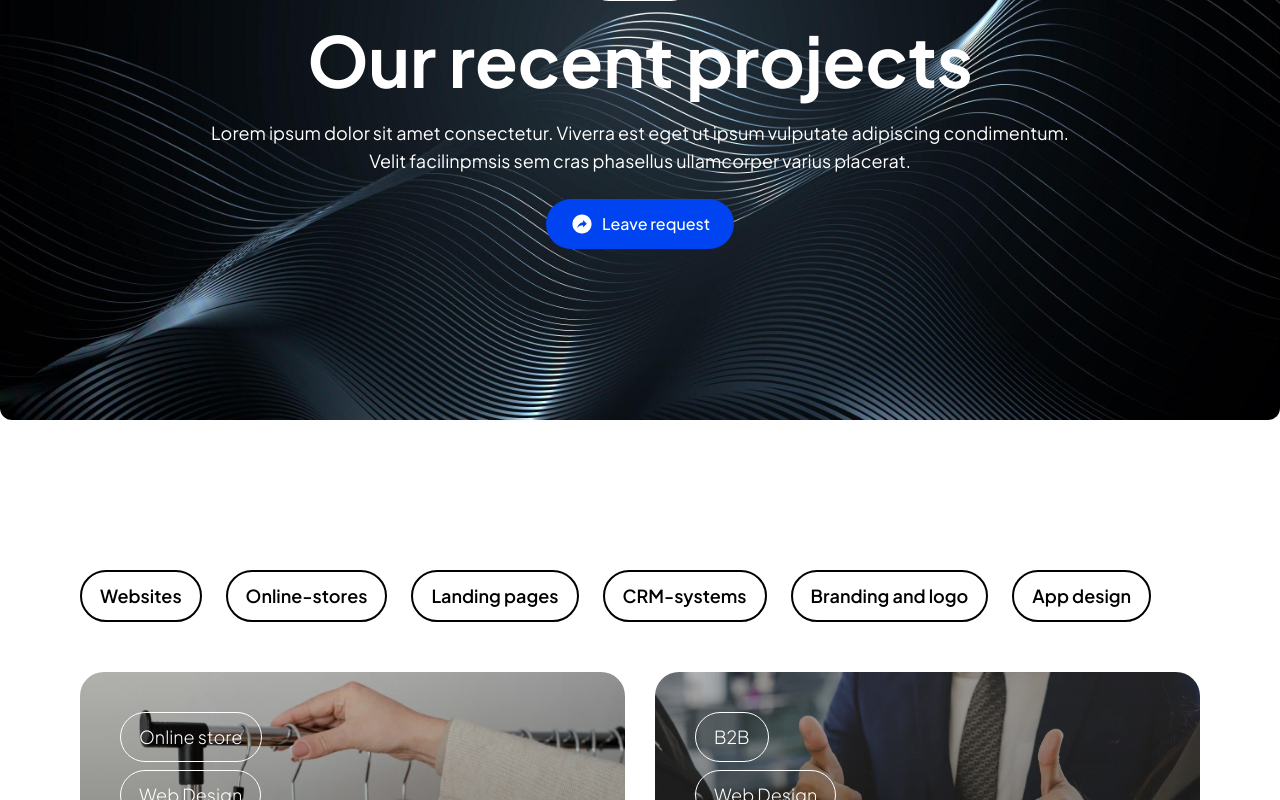
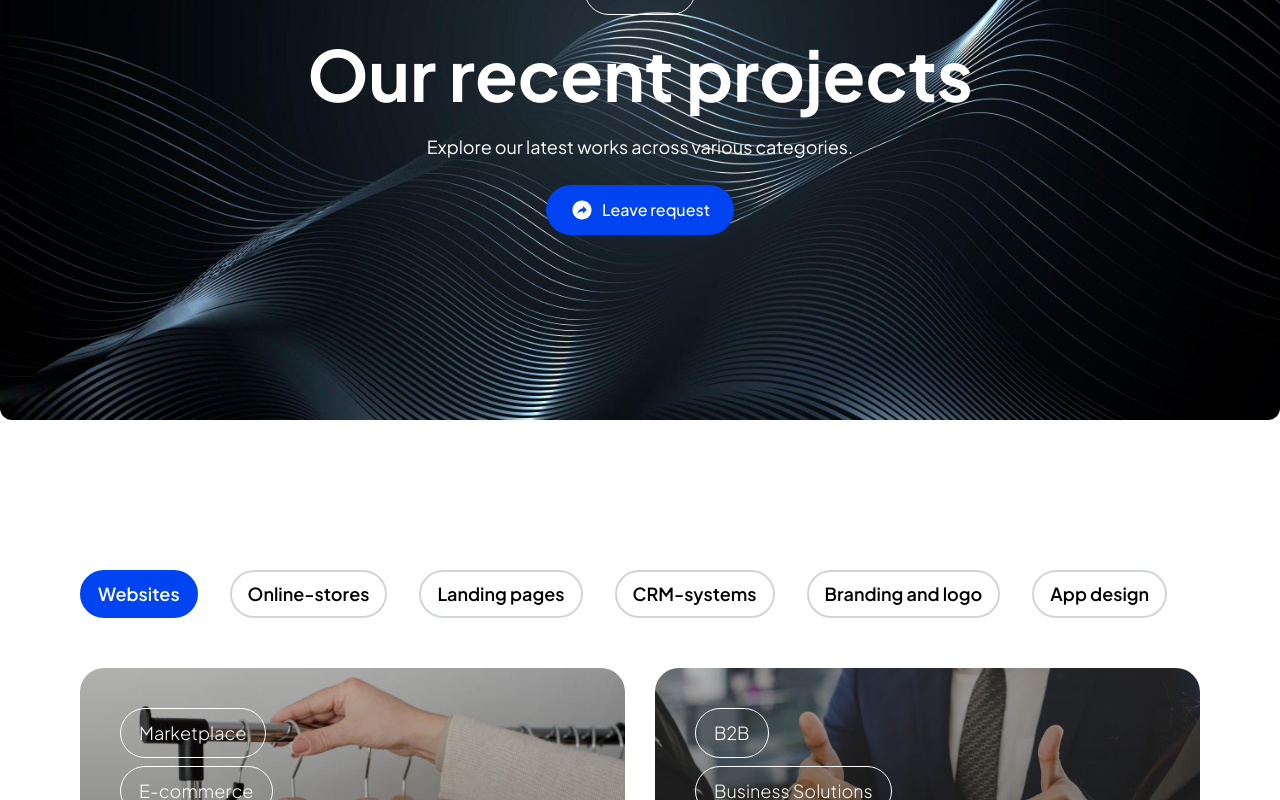
Before and after one commit to OlaSot/ocean_script, a Next.js app: page /portfolio in a window 1280 px wide. Shown: the part 220-1020 px from the top of the page. Built offline with nearby package versions, Linux system fonts and the light colour scheme.

Commit message:
projectsBlock

```diff
--- a/app/portfolio/page.tsx
+++ b/app/portfolio/page.tsx
@@ -6,28 +6,22 @@ import { Contact } from "@/components/sections/Contact";
 import ArrowLeftButton from "@/components/ui/arrowLeftBtn";
 import { PageHero } from "@/components/ui/PageHero";
 import ProjectsGrid from "@/components/ui/ProjectsGrid";
+import projectsData from "@/data/projects.json";
 
 export default function PortfolioPage() {
-  const data = [
-    "Websites",
-    "Online-stores",
-    "Landing pages",
-    "CRM-systems",
-    "Branding and logo",
-    "App design",
-  ];
-
-  const [hoveredTag, setHoveredTag] = useState<string | null>(null);
+  const [selectedCategory, setSelectedCategory] = useState("Websites");
+  const categories = projectsData.categories;
 
   return (
     <div>
       <PageHero
         title="Our recent projects"
-        description="Lorem ipsum dolor sit amet consectetur. Viverra est eget ut ipsum vulputate adipiscing condimentum. Velit facilinpmsis sem cras phasellus ullamcorper varius placerat."
+        description="Explore our latest works across various categories."
         bg="/ourprojects.jpg"
         tagText="Portfolio"
       />
       <Container>
+
         <div className="overflow-x-auto whitespace-nowrap scrollbar-hidden">
           <style>
             {`
@@ -39,24 +33,28 @@ export default function PortfolioPage() {
               }
             `}
           </style>
-          <div className="flex space-x-2 sm:space-x-3 md:space-x-6 lg:space-x-6">
-            {data.map((tag, index) => (
-              <div
-                key={tag}
-                onMouseEnter={() => setHoveredTag(tag)}
-                onMouseLeave={() => setHoveredTag(null)}
-                className={`mb-[50px] cursor-pointer font-semibold text-xs sm:text-sm md:text-[14px] lg:text-lg rounded-full
-                  px-2 sm:px-3 md:px-4 lg:px-[18px] py-1.5 sm:py-2 lg:py-[10px] border-2 sm:border-[2.5px] border-black
-                  transition-all duration-300 hover:bg-btn_color hover:text-white
-                 `}
+          <div className=" flex space-x-3 md:space-x-6 lg:space-x-8">
+            {categories.map((category) => (
+              <button
+                key={category}
+                onClick={() => setSelectedCategory(category)}
+                className={`cursor-pointer font-semibold text-xs sm:text-sm md:text-[14px] lg:text-lg
+                           rounded-full px-4 py-2 border-2 transition-all
+                           ${
+                             selectedCategory === category
+                               ? "bg-btn_color text-white border-btn_color"
+                               : "border-gray-300 hover:bg-btn_color hover:text-white"
+                           }`}
               >
-                {tag}
-              </div>
+                {category}
+              </button>
             ))}
           </div>
         </div>
-        <div>
-          <ProjectsGrid hoveredTag={hoveredTag} />
+
+
+        <div className="mt-[50px]">
+          <ProjectsGrid selectedCategory={selectedCategory} />
           <div className="mt-[50px] mb-[150px]">
             <ArrowLeftButton text="Learn more" />
           </div>
--- a/components/ui/ProjectsGrid.tsx
+++ b/components/ui/ProjectsGrid.tsx
@@ -1,73 +1,42 @@
 "use client";
 
 import Image from "next/image";
-import React from "react";
+import React, { useEffect, useState } from "react";
 import { motion } from "framer-motion";
 import { Tag } from "../ui/tag";
+import projectsRaw from "@/data/projects.json";
+import { ProjectsData, Project } from "@/types/types"
+
+
+const projectsData: ProjectsData = projectsRaw as ProjectsData;
 
 interface ProjectsGridProps {
-  hoveredTag?: string | null;
+  selectedCategory: string;
 }
 
+export default function ProjectsGrid({ selectedCategory }: ProjectsGridProps) {
+  const [currentProjects, setCurrentProjects] = useState<Project[]>([]);
 
-const tagImages: Record<string, string[]> = {
-  "Websites": ["/projects/websites1.jpg", "/projects/websites2.jpg"],
-  "Online-stores": ["/projects/online-store1.jpg", "/projects/online-store2.jpg"],
-  "Landing pages": ["/projects/landing1.jpg", "/projects/landing2.jpg"],
-  "CRM-systems": ["/projects/crm1.jpg", "/projects/crm2.jpg"],
-  "Branding and logo": ["/projects/branding1.jpg", "/projects/branding2.jpg"],
-  "App design": ["/projects/app1.jpg", "/projects/app2.jpg"],
-};
+  useEffect(() => {
+    const projects = projectsData.projects[selectedCategory] || [];
+    setCurrentProjects(projects);
+  }, [selectedCategory]);
 
-
-const defaultProjects = [
-  {
-    title: "Clothes Marketplace",
-    description: "E-commerce web store",
-    image: "/Project card.webp",
-    tags: ["Online store", "Web Design", "Web-development"],
-  },
-  {
-    title: "Ukrainemart",
-    description: "The first Ukrainian B2B platform for export",
-    image: "/Project card (1).webp",
-    tags: ["B2B", "Web Design", "Web-development"],
-  },
-  {
-    title: "Size CRM",
-    description: "CRM system for businesses",
-    image: "/Project card (2).webp",
-    tags: ["CRM-System", "Web Design", "Web-development"],
-  },
-  {
-    title: "Clickwerk",
-    description: "Mounting systems with pixel strength",
-    image: "/Project card (3).webp",
-    tags: ["Web Design", "Web-development"],
-  },
-];
-
-export default function ProjectsGrid({ hoveredTag }: ProjectsGridProps) {
   return (
     <div>
       <div className="grid grid-cols-1 md:grid-cols-2 gap-[30px]">
-        {defaultProjects.map((project, index) => {
-
-          const imageToShow =
-            hoveredTag && tagImages[hoveredTag] ? tagImages[hoveredTag][index % tagImages[hoveredTag].length] : project.image;
-
-          return (
+        {currentProjects.slice(0, 4).map((project, index) => (
           <motion.div
-              key={project.title}
+            key={`${project.title}-${index}`}
             className="group relative overflow-hidden rounded-3xl text-white"
             initial={{ opacity: 0, y: 20 }}
-              whileInView={{ opacity: 1, y: 0 }}
-              viewport={{ once: true }}
+            animate={{ opacity: 1, y: 0 }}
+            exit={{ opacity: 0, y: -20 }}
             transition={{ delay: index * 0.1 }}
           >
             <div className="relative w-full aspect-square max-w-[750px] mx-auto">
               <Image
-                  src={imageToShow}
+                src={project.image}
                 alt={project.title}
                 fill
                 className="object-cover transition-transform duration-300 group-hover:scale-105"
@@ -76,8 +45,8 @@ export default function ProjectsGrid({ hoveredTag }: ProjectsGridProps) {
             </div>
 
             <div className="absolute top-0 left-0 flex flex-col items-start gap-2 py-[30px] px-[18px] sm:p-[40px]">
-                {project.tags.map((tag, index) => (
-                  <Tag key={index} text={tag} />
+              {project.tags.map((tag: string, idx: number) => (
+                <Tag key={idx} text={tag} />
               ))}
             </div>
 
@@ -86,8 +55,7 @@ export default function ProjectsGrid({ hoveredTag }: ProjectsGridProps) {
               <p className="text-[14px] md:text-lg text-gray-300">{project.description}</p>
             </div>
           </motion.div>
-          );
-        })}
+        ))}
       </div>
     </div>
   );
--- /dev/null
+++ b/data/projects.json
@@ -0,0 +1,164 @@
+{
+    "categories": [
+      "Websites",
+      "Online-stores",
+      "Landing pages",
+      "CRM-systems",
+      "Branding and logo",
+      "App design"
+    ],
+    "projects": {
+      "Websites": [
+        {
+          "title": "Clothes Marketplace",
+          "description": "E-commerce web store",
+          "image": "/Project card.webp",
+          "tags": ["Marketplace", "E-commerce", "Responsive Design"]
+        },
+        {
+          "title": "Ukrainemart",
+          "description": "The first Ukrainian B2B platform for export",
+          "image": "/Project card (1).webp",
+          "tags": ["B2B", "Business Solutions", "Performance Optimization"]
+        },
+        {
+          "title": "Size CRM",
+          "description": "CRM system for businesses",
+          "image": "/Project card (2).webp",
+          "tags": ["CRM", "Database Management", "User Roles"]
+        },
+        {
+          "title": "Clickwerk",
+          "description": "Mounting systems with pixel strength",
+          "image": "/Project card (3).webp",
+          "tags": ["Industrial", "Technical UI", "SEO Optimized"]
+        }
+      ],
+      "Online-stores": [
+        {
+          "title": "Fashion Store",
+          "description": "E-commerce website for clothing",
+          "image": "https://images.unsplash.com/photo-1739793669691-758d98bd8a4b",
+          "tags": ["Fashion", "Online Shopping", "Modern UI"]
+        },
+        {
+          "title": "Electronics Store",
+          "description": "Online shop for gadgets",
+          "image": "https://images.unsplash.com/photo-1739793669691-758d98bd8a4b",
+          "tags": ["Tech", "Product Listings", "Secure Payments"]
+        },
+                {
+            "title": "Fashion Store",
+            "description": "E-commerce website for clothing",
+            "image": "https://images.unsplash.com/photo-1739793669691-758d98bd8a4b",
+            "tags": ["Fashion", "Online Shopping", "Modern UI"]
+          },
+          {
+            "title": "Electronics Store",
+            "description": "Online shop for gadgets",
+            "image": "https://images.unsplash.com/photo-1739793669691-758d98bd8a4b",
+            "tags": ["Tech", "Product Listings", "Secure Payments"]
+          }
+      ],
+      "Landing pages": [
+        {
+          "title": "Marketing Page",
+          "description": "High conversion landing page",
+          "image": "https://images.unsplash.com/photo-1739369122285-8560a5eb18fd",
+          "tags": ["Lead Generation", "High Conversion", "A/B Testing"]
+        },
+        {
+          "title": "Startup Page",
+          "description": "Startup launch page",
+          "image": "https://images.unsplash.com/photo-1739369122285-8560a5eb18fd",
+          "tags": ["Startup", "Minimal Design", "Pitch Deck"]
+        },        {
+            "title": "Marketing Page",
+            "description": "High conversion landing page",
+            "image": "https://images.unsplash.com/photo-1739369122285-8560a5eb18fd",
+            "tags": ["Lead Generation", "High Conversion", "A/B Testing"]
+          },
+          {
+            "title": "Startup Page",
+            "description": "Startup launch page",
+            "image": "https://images.unsplash.com/photo-1739369122285-8560a5eb18fd",
+            "tags": ["Startup", "Minimal Design", "Pitch Deck"]
+          }
+      ],
+      "CRM-systems": [
+        {
+          "title": "Business CRM",
+          "description": "CRM system for large companies",
+          "image": "https://plus.unsplash.com/premium_photo-1737812130718-c08efbd80e86?q=80&w=2592&auto=format&fit=crop&ixlib=rb-4.0.3&ixid=M3wxMjA3fDB8MHxwaG90by1wYWdlfHx8fGVufDB8fHx8fA%3D%3D",
+          "tags": ["Enterprise", "Workflow Automation", "Data Security"]
+        },
+        {
+          "title": "Freelance CRM",
+          "description": "CRM system for freelancers",
+          "image": "https://plus.unsplash.com/premium_photo-1737812130718-c08efbd80e86?q=80&w=2592&auto=format&fit=crop&ixlib=rb-4.0.3&ixid=M3wxMjA3fDB8MHxwaG90by1wYWdlfHx8fGVufDB8fHx8fA%3D%3D",
+          "tags": ["Freelancer", "Task Management", "Invoicing"]
+        },         {
+            "title": "Business CRM",
+            "description": "CRM system for large companies",
+            "image": "https://plus.unsplash.com/premium_photo-1737812130718-c08efbd80e86?q=80&w=2592&auto=format&fit=crop&ixlib=rb-4.0.3&ixid=M3wxMjA3fDB8MHxwaG90by1wYWdlfHx8fGVufDB8fHx8fA%3D%3D",
+            "tags": ["Enterprise", "Workflow Automation", "Data Security"]
+          },
+          {
+            "title": "Freelance CRM",
+            "description": "CRM system for freelancers",
+            "image": "https://plus.unsplash.com/premium_photo-1737812130718-c08efbd80e86?q=80&w=2592&auto=format&fit=crop&ixlib=rb-4.0.3&ixid=M3wxMjA3fDB8MHxwaG90by1wYWdlfHx8fGVufDB8fHx8fA%3D%3D",
+            "tags": ["Freelancer", "Task Management", "Invoicing"]
+          }
+      ],
+      "Branding and logo": [
+        {
+          "title": "Brand Identity",
+          "description": "Full branding package",
+          "image": "https://images.unsplash.com/photo-1739715640692-22ef6a326271",
+          "tags": ["Logo Design", "Corporate Identity", "Typography"]
+        },
+        {
+          "title": "Minimal Logo",
+          "description": "Minimalistic logo design",
+          "image": "https://images.unsplash.com/photo-1739715640692-22ef6a326271",
+          "tags": ["Flat Design", "Vector Art", "Brand Recognition"]
+        },        {
+            "title": "Brand Identity",
+            "description": "Full branding package",
+            "image": "https://images.unsplash.com/photo-1739715640692-22ef6a326271",
+            "tags": ["Logo Design", "Corporate Identity", "Typography"]
+          },
+          {
+            "title": "Minimal Logo",
+            "description": "Minimalistic logo design",
+            "image": "https://images.unsplash.com/photo-1739715640692-22ef6a326271",
+            "tags": ["Flat Design", "Vector Art", "Brand Recognition"]
+          }
+      ],
+      "App design": [
+        {
+          "title": "Fitness App",
+          "description": "UI/UX design for fitness application",
+          "image": "https://images.unsplash.com/photo-1739737991332-557aa4da4f4e",
+          "tags": ["Health", "Workout Tracker", "Push Notifications"]
+        },
+        {
+          "title": "Finance Tracker",
+          "description": "Finance management app design",
+          "image": "https://images.unsplash.com/photo-1739737991332-557aa4da4f4e",
+          "tags": ["FinTech", "Expense Tracking", "Dark Mode"]
+        },        {
+            "title": "Fitness App",
+            "description": "UI/UX design for fitness application",
+            "image": "https://images.unsplash.com/photo-1739737991332-557aa4da4f4e",
+            "tags": ["Health", "Workout Tracker", "Push Notifications"]
+          },
+          {
+            "title": "Finance Tracker",
+            "description": "Finance management app design",
+            "image": "https://images.unsplash.com/photo-1739737991332-557aa4da4f4e",
+            "tags": ["FinTech", "Expense Tracking", "Dark Mode"]
+          }
+      ]
+    }
+  }
--- /dev/null
+++ b/types/types.ts
@@ -0,0 +1,11 @@
+export interface Project {
+    title: string;
+    description: string;
+    image: string;
+    tags: string[];
+  }
+
+  export interface ProjectsData {
+    categories: string[];
+    projects: Record<string, Project[]>;
+  }
```
Lines whose indentation alone changed are shown as unchanged.
